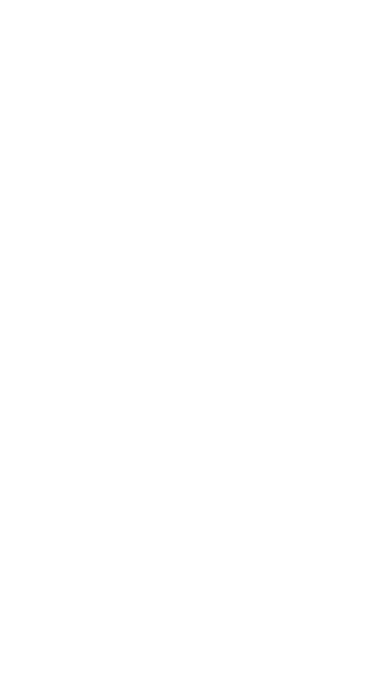
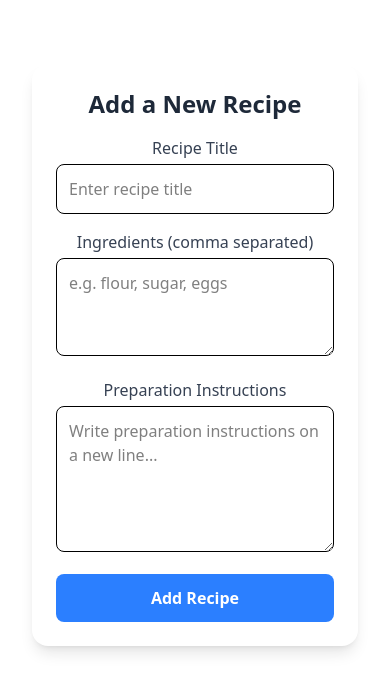
Before and after one commit to Amondi1111/alx-fe-reactjs, a React (Vite) app in the folder recipe-sharing-platform/: page /add-recipe in a window 390 px wide. Before the commit this address had no page. Shown: the top 692 px of the page. Built offline with nearby package versions, Linux system fonts and the light colour scheme.

Commit message:
Implement responsive form to Add Recipe

```diff
--- a/recipe-sharing-platform/src/App.jsx
+++ b/recipe-sharing-platform/src/App.jsx
@@ -1,23 +1,20 @@
 import { BrowserRouter as Router, Route, Routes } from 'react-router-dom'
-import { useState, useEffect } from 'react'
+import { useState } from 'react'
 import HomePage from './components/HomePage'
 import RecipeDetail from './components/RecipeDetail'
-import reactLogo from './assets/react.svg'
-import viteLogo from '/vite.svg'
+import AddRecipeForm from './components/AddRecipeForm'
 import './App.css'
 
 function App() {
-  const [count, setCount] = useState(0)
-
   return (
-     <Router>
+    <Router>
       <Routes>
         <Route path="/" element={<HomePage />} />
         <Route path="/recipe/:id" element={<RecipeDetail />} />
+        <Route path="/add-recipe" element={<AddRecipeForm />} />
       </Routes>
     </Router>
-
-  );
+  )
 }
 
 export default App
--- /dev/null
+++ b/recipe-sharing-platform/src/components/AddRecipeForm.jsx
@@ -0,0 +1,108 @@
+import { useState } from "react";
+
+export default function AddRecipeForm({ onAddRecipe }) {
+  const [title, setTitle] = useState("");
+  const [Ingredients, setIngredients] = useState("");
+  const [Instructions, setInstructions] = useState("");
+  const [errors, setErrors] = useState({});
+
+  const validateForm = () => {
+    let formErrors = {};
+
+    if (!title.trim()) formErrors.title = "Title is required.";
+    if (!Ingredients.trim()) {
+      formErrors.Ingredients = "Ingredients are required.";
+    } else if (Ingredients.split(",").length < 3) {
+      formErrors.Ingredients = "Please add at least 3 ingredients.";
+    }
+    if (!Instructions.trim()) {
+        formErrors.Instructions = "Preparation instructions are required.";
+    }
+
+    setErrors(formErrors);
+    return Object.keys(formErrors).length === 0;
+  };
+
+  const handleSubmit = (e) => {
+    e.preventDefault();
+    if (!validateForm()) return;
+
+    const newRecipe = {
+      id: Date.now(),
+      title,
+      ingredients: ingredients.split(",").map((item) => item.trim()),
+      instructions: instructions.split("\n").map((step) => step.trim()), // allow multi-line steps
+    };
+
+    if (onAddRecipe) onAddRecipe(newRecipe);
+
+    // Reset Form
+    setTitle("");
+    setIngredients("");
+    setInstructions("");
+    setErrors({});
+  };
+
+  return (
+    <div className="max-w-2xl mx-auto bg-white shadow-lg rounded-2xl p-6 mt-8">
+      <h2 className="text-2xl font-bold mb-4 text-gray-800">Add a New Recipe</h2>
+
+      <form onSubmit={handleSubmit} className="space-y-4">
+        {/* Title */}
+        <div>
+          <label className="block text-gray-700 font-medium mb-1">
+            Recipe Title
+          </label>
+          <input
+            type="text"
+            className="w-full p-3 border rounded-lg focus:ring-2 focus:ring-blue-400 focus:outline-none"
+            value={title}
+            onChange={(e) => setTitle(e.target.value)}
+            placeholder="Enter recipe title"
+          />
+          {errors.title && (
+            <p className="text-red-500 text-sm mt-1">{errors.title}</p>
+          )}
+        </div>
+
+        {/* Ingredients */}
+        <div>
+          <label className="block text-gray-700 font-medium mb-1">
+            Ingredients (comma separated)
+          </label>
+          <textarea
+            className="w-full p-3 border rounded-lg focus:ring-2 focus:ring-blue-400 focus:outline-none"
+            value={Ingredients}
+            onChange={(e) => setIngredients(e.target.value)}
+            placeholder="e.g. flour, sugar, eggs"
+            rows="3"
+          />
+          {errors.Ingredients && <p className="text-red-500 text-sm mt-1">{errors.Ingredients}</p>}
+        </div>
+
+        {/* Preparation Instructions */}
+        <div>
+          <label className="block text-gray-700 font-medium mb-1">
+            Preparation Instructions
+          </label>
+          <textarea
+            className="w-full p-3 border rounded-lg focus:ring-2 focus:ring-blue-400 focus:outline-none"
+            value={Instructions}
+            onChange={(e) => setInstructions(e.target.value)}
+            placeholder="Write preparation instructions on a new line..."
+            rows="5"
+          />
+         {errors.instructions && <p className="text-red-500 text-sm mt-1">{errors.instructions}</p>}
+        </div>
+
+        {/* Submit button */}
+        <button
+          type="submit"
+          className="w-full bg-blue-500 text-white p-3 rounded-lg font-semibold hover:bg-blue-600 transition duration-300"
+        >
+          Add Recipe
+        </button>
+      </form>
+    </div>
+  );
+}
--- a/recipe-sharing-platform/src/components/HomePage.jsx
+++ b/recipe-sharing-platform/src/components/HomePage.jsx
@@ -33,9 +33,17 @@
              <Link to={`/recipe/${recipe.id}`} className="inline-block mt-4 text-indigo-600 hover:underline">
      View Recipe →
          </Link>
+
             </div>
           </div>
         ))}
+        <div className="mb-6">
+    <Link to="/add-recipe">
+      <button className="bg-indigo-600 text-white px-4 py-2 rounded-lg shadow hover:bg-indigo-700 transition">
+        + Add New Recipe
+      </button>
+    </Link>
+  </div>
       </div>
     </div>
   );
--- a/recipe-sharing-platform/src/components/RecipeDetail.jsx
+++ b/recipe-sharing-platform/src/components/RecipeDetail.jsx
@@ -28,7 +28,7 @@
       <section className="mb-6">
         <h2 className="shadow-lg text-2xl font-semibold mb-2">Ingredients</h2>
         <ul className="list-disc list-inside space-y-1">
-          {recipe.ingredients?.map((item, index) => (
+          {recipe.Ingredients?.map((item, index) => (
             <li key={index}>{item}</li>
           ))}
         </ul>
@@ -37,10 +37,10 @@
 
           {/* Instructions Section */}
       <section className="mt-6">
-        <h2 className="shadow-lg text-xl font-semibold mb-2">instructions</h2>
+        <h2 className="shadow-lg text-xl font-semibold mb-2">Instructions</h2>
         <ol className="list-decimal pl-5 space-y-2">
-          {recipe.instructions?.map((instructions, index) => (
-            <li key={index}>{instructions}</li>
+          {recipe.Instructions?.map((Instructions, index) => (
+            <li key={index}>{Instructions}</li>
           ))}
         </ol>
       </section>
--- a/recipe-sharing-platform/src/data.json
+++ b/recipe-sharing-platform/src/data.json
@@ -4,7 +4,7 @@
     "title": "Spaghetti Carbonara",
     "summary": "A classic Italian pasta dish with eggs, cheese, bacon, and black pepper.",
     "image": "https://via.placeholder.com/150",
-    "ingredients": [
+    "Ingredients": [
       "400g spaghetti",
       "200g pancentta diced",
       "2 large eggs",
@@ -27,7 +27,7 @@
     "title": "Chicken Tikka Masala",
     "summary": "Chunks of grilled chicken (tikka) cooked in a smooth buttery & creamy tomato based gravy.",
     "image": "https://via.placeholder.com/150",
-    "ingredients": [
+    "Ingredients": [
       "1 pound boneless, skinless chicken breast, cut into ",
       "1/2 cup plain yogurt",
       "1 tablespoon lemon juice",
@@ -44,7 +44,7 @@
       "1/4 cup chopped cilantro."
 
     ],
-    "instructions": [
+    "Instructions": [
       "In a large bowl, marinate the chicken cubes in a mixture of yorghurt, lemon juice juice, cumin, corriander, tumeric, red pepper flakes, salt, and pepper for atleast 30 minutes or upto overnight",
       "Heat the olive oil in a large skillet over medium-high heat. Add the marinated chicken and cook untill browned on all sides",
       "Remove the chicken from the skillet and set aside",
```
